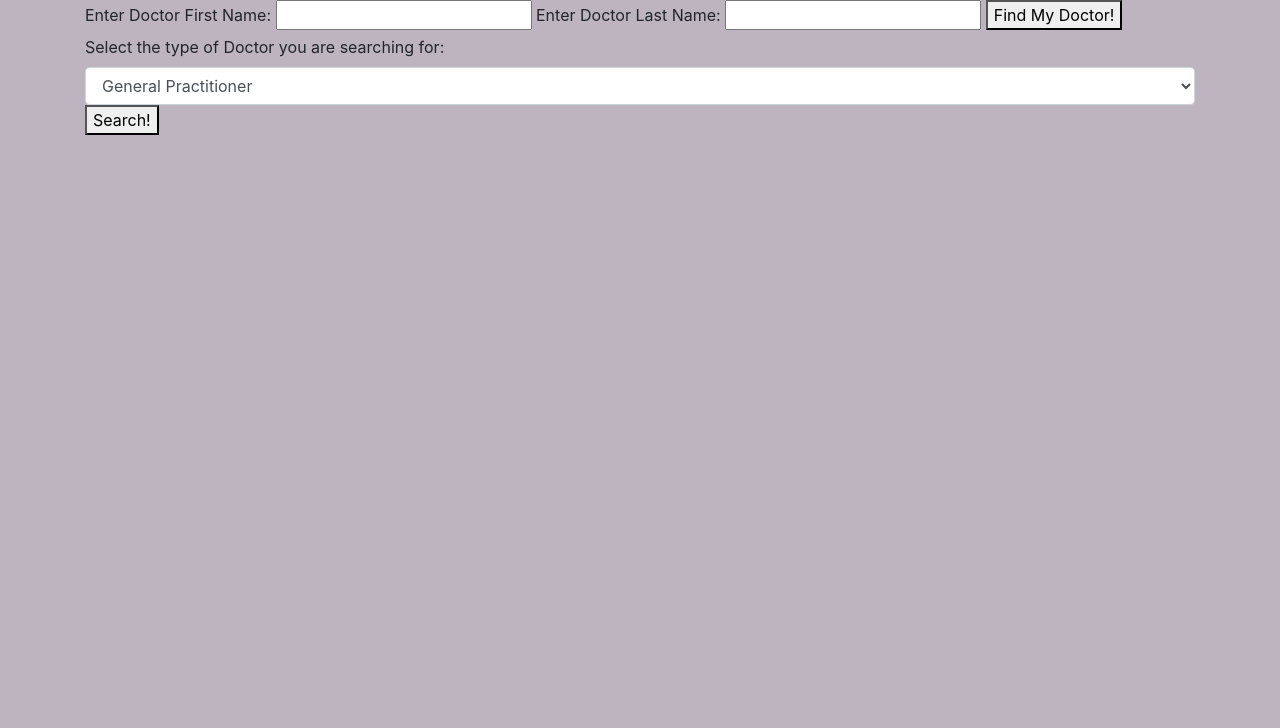
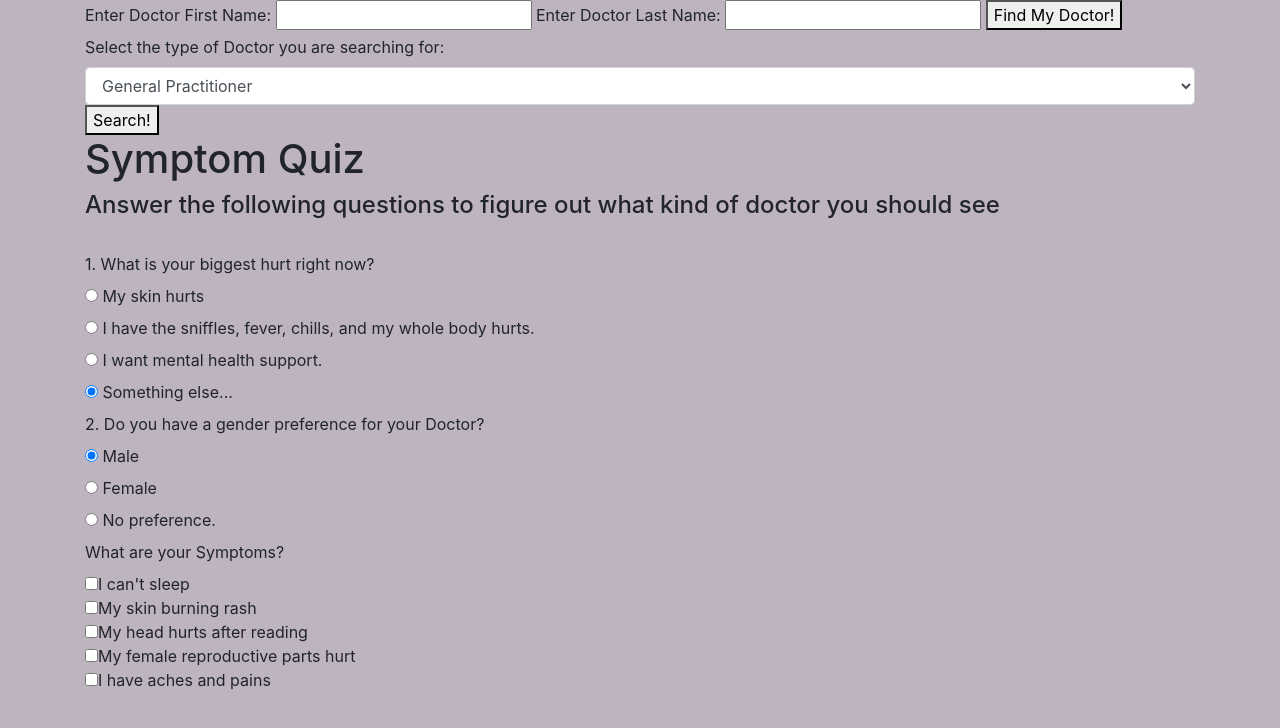
Before and after one commit to rochellev/doctorLookUp, a website built with webpack: page src/index.html in a window 1280 px wide. Built offline with nearby package versions, Linux system fonts and the light colour scheme.

Commit message:
adding symptom quiz

```diff
--- a/src/index.html
+++ b/src/index.html
@@ -6,6 +6,7 @@
 </head>
 
 <body>
+  <!-- Doctor Name Search -->
   <div class="container">
     <label for="firstName">Enter Doctor First Name:</label>
     <input type="text" id="firstName">
@@ -13,17 +14,77 @@
     <input type="text" id="lastName">
     <button id="searchName" type="button">Find My Doctor!</button>
   </div>
+  <!-- Doctor Type Search -->
   <div class="container">
     <label for="doctorTypes">Select the type of Doctor you are searching for: </label>
     <select class="form-control" id="doctorTypes">
       <option value="General Practitioner">General Practitioner</option>
-      <option value="Allergist/Immunologist">Allergist/Immunologist</option>
+      <option value="Gynecologist">Gynecologist</option>
       <option value="Dermatologist">Dermatologist</option>
       <option value="Ophthalmologist">Ophthalmologist</option>
       <option value="Psychiatrist">Psychiatrist</option>
       <option value="Urologist">Urologist</option>
     </select>
     <button id="searchType">Search!</button>
+  </div>
+  <!-- Symptom Quiz section -->
+  <div class="container">
+    <h1>Symptom Quiz</h1>
+    <h4>Answer the following questions to figure out what kind of doctor you should see</h4><br>
+    <label for="q1">1. What is your biggest hurt right now?</label>
+    <div class="radio">
+        <label>
+          <input type="radio" name="q1" value="dermatologist" checked>
+          My skin hurts
+        </label>
+      </div>
+      <div class="radio">
+        <label>
+          <input type="radio" name="q1" value="general">
+          I have the sniffles, fever, chills, and my whole body hurts.
+        </label>
+      </div>
+      <div class="radio">
+        <label>
+          <input type="radio" name="q1" value="mental">
+          I want mental health support.
+        </label>
+      </div>
+      <div class="radio">
+          <label>
+            <input type="radio" name="q1" value="general" checked>
+            Something else...
+          </label>
+        </div>
+      <label for="q2">2. Do you have a gender preference for your Doctor?</label>
+      <div class="radio">
+          <label>
+            <input type="radio" name="q2" value="male" checked>
+            Male
+          </label>
+        </div>
+        <div class="radio">
+          <label>
+            <input type="radio" name="q2" value="female">
+            Female
+          </label>
+        </div>
+        <div class="radio">
+          <label>
+            <input type="radio" name="q2" value="none">
+            No preference.
+          </label>
+        </div>
+        <div class="form-group">
+            <label for="q3">What are your Symptoms?</label><br>
+            <input type="checkbox" name="q3" value="general">I can't sleep<br>
+            <input type="checkbox" name="q3" value="dermatologist">My skin burning rash<br>
+            <input type="checkbox" name="q3" value="eye">My head hurts after reading<br>
+            <input type="checkbox" name="q3" value="gynecologist">My female reproductive parts hurt<br>
+            <input type="checkbox" name="q3" value="general">I have aches and pains<br>
+          </div>
+
+
   </div>
 
   <!-- Output section -->
```
